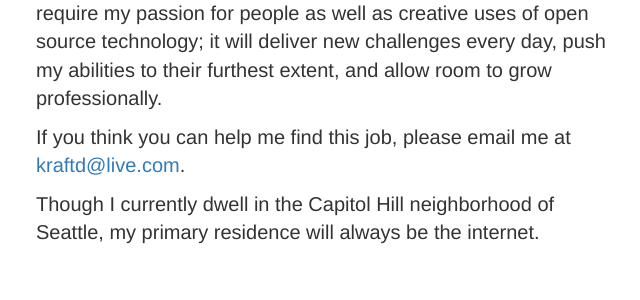
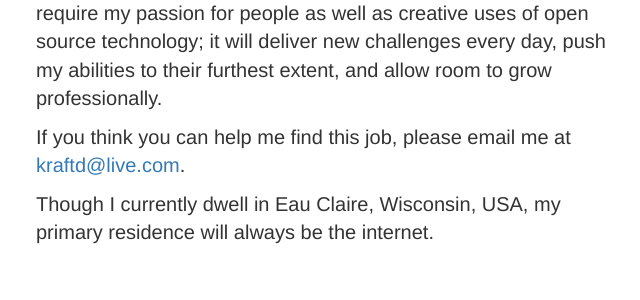
Before and after one commit to frigginglorious/frigginglorio.us, a PHP site: page /index.php in a window 1280 px wide. Shown: the part 337-637 px from the top of the page, without its empty margins (419-1059 px from the left). Run offline with PHP 8.4, Linux system fonts and the light colour scheme; data that the repository does not hold is empty.

Commit message:
fix city

```diff
--- a/homeContent.php
+++ b/homeContent.php
@@ -11,7 +11,7 @@
 		If you think you can help me find this job, please email me at <a href="mailto:kraftd@live.com">kraftd@live.com</a>.
 	</p>
 	<p>
-		Though I currently dwell in the Capitol Hill neighborhood of Seattle, my primary residence will always be the internet.
+		Though I currently dwell in Eau Claire, Wisconsin, USA, my primary residence will always be the internet.
 	</p>
 	<!-- <p>
 		If you are looking to contact me securely at my personal gmail address, my PGP public key is <a href="fil/pgpkey.txt" target="_blank">available here</a>
```
